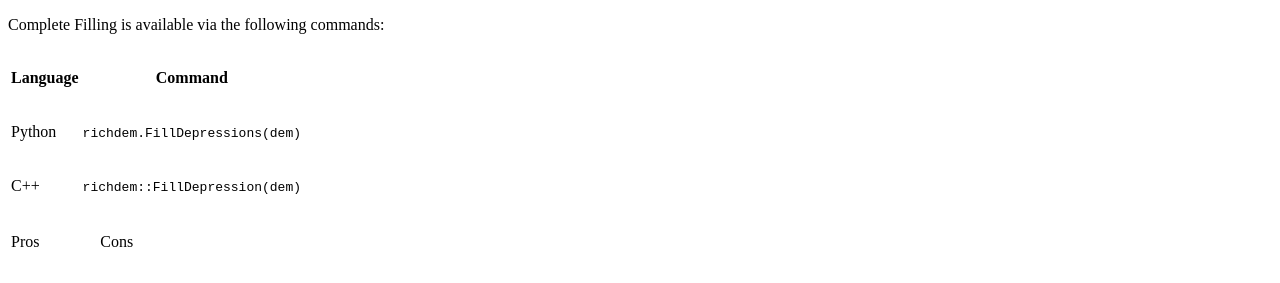
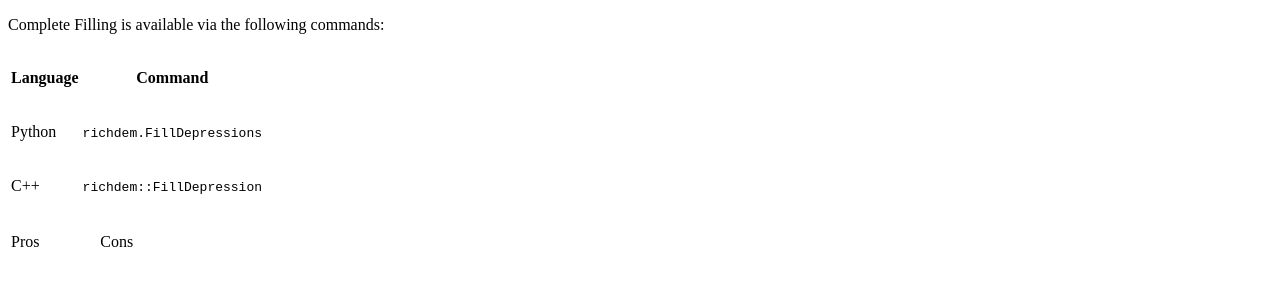
Before and after one commit to r-barnes/richdem, a Sphinx documentation site: the page built from docs/depression_filling.rst, in a window 1280 px wide and 1400 px high, scrolled down 2124 px. Shown: the part 134-417 px from the top of the window. Built offline with Sphinx 7.4.7 and the Read the Docs theme 2.0.0, drawn with Linux system fonts in a browser that asks for light colours; some of the changed text lies outside the part shown.

```diff
--- a/docs/conf.py
+++ b/docs/conf.py
@@ -38,7 +38,15 @@ if not os.path.exists('../data/beauford.tif'):
 # Add any Sphinx extension module names here, as strings. They can be
 # extensions coming with Sphinx (named 'sphinx.ext.*') or your custom
 # ones.
-extensions = ['sphinx.ext.autodoc', 'breathe', 'sphinx.ext.coverage', 'sphinxcontrib.napoleon', 'matplotlib.sphinxext.plot_directive']
+extensions = [
+  'sphinx.ext.autodoc',
+  'breathe',
+  'sphinx.ext.coverage',
+  'sphinxcontrib.napoleon',
+  'matplotlib.sphinxext.plot_directive',
+  'sphinx.ext.mathjax',
+  'sphinx.ext.todo'
+]
 
 breathe_projects            = {'richdem': '.build/doxygenxml/'}
 breathe_default_project     = 'richdem'
--- a/docs/depression_filling.rst
+++ b/docs/depression_filling.rst
@@ -64,8 +64,8 @@ Complete Filling is available via the following commands:
 ================= ==============================
 Language          Command
 ================= ==============================
-Python            `richdem.FillDepressions(dem)`
-C++               `richdem::FillDepression(dem)`
+Python            `richdem.FillDepressions()`
+C++               `richdem::FillDepression()`
 ================= ==============================
 
 +----------------+--------------------------------------+
@@ -118,8 +118,8 @@ from the depression's outlet: this is the effect of the epsilon.
 ================= ============================================
 Language          Command
 ================= ============================================
-Python            `richdem.FillDepressions(dem, epsilon=True)`
-C++               `richdem::FillDepressionsEpsilon(dem)`
+Python            `richdem.FillDepressions()`
+C++               `richdem::FillDepressionsEpsilon()`
 ================= ============================================
 
 +-------------------+--------------------------------------------+
```
Also changed, not shown: docs/flow_metrics.rst (+78 -7 lines).
